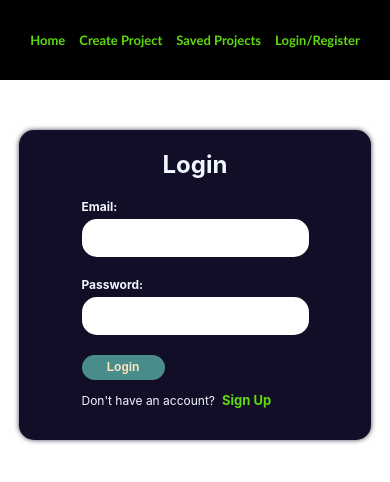
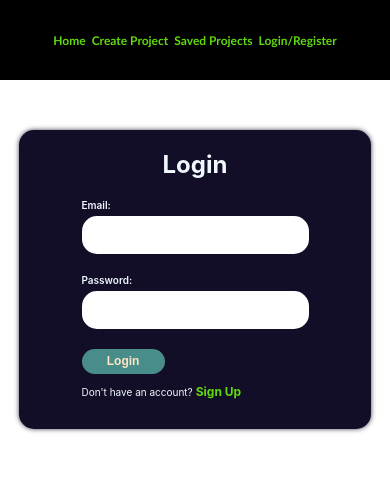
Before and after one commit to Collinswarui/project_tracker, a React (Create React App) app in the folder client/: page /login in a window 390 px wide. Shown: the top 482 px of the page. Built offline with nearby package versions, Linux system fonts and the light colour scheme; the HTML template or start-up script is replaced by a standard one.

Commit message:
added media queries for smaller screens

```diff
--- a/client/src/index.css
+++ b/client/src/index.css
@@ -185,3 +185,26 @@ button :hover {
     font-size: 12px;
   }
 }
+
+@media (max-width: 480px) {
+  .auth-container{
+    width: 80%;
+  }
+  .navbar{
+    font-size: 0.8rem;
+  }
+
+  a{
+    font-size: 12px;
+    margin: 3px;
+  }
+
+  p{
+    font-size: 10px;
+  }
+
+  label{
+    font-weight: 600;
+    font-size: 10px;
+  }
+}
--- a/client/src/pages/Login.js
+++ b/client/src/pages/Login.js
@@ -22,7 +22,7 @@ export const Login = () => {
           password
         })
         setCookies("access_token", response.data.token)
-        window.localStorage.setItem("userID", response.data.userID)
+        window.localStorage.setItem("userID", response.data.user_id)
         navigate('/')
         console.log(response)
       } catch (error) {
```
Also changed, not shown: 1 other file (tests, documents, lock files or other folders).
